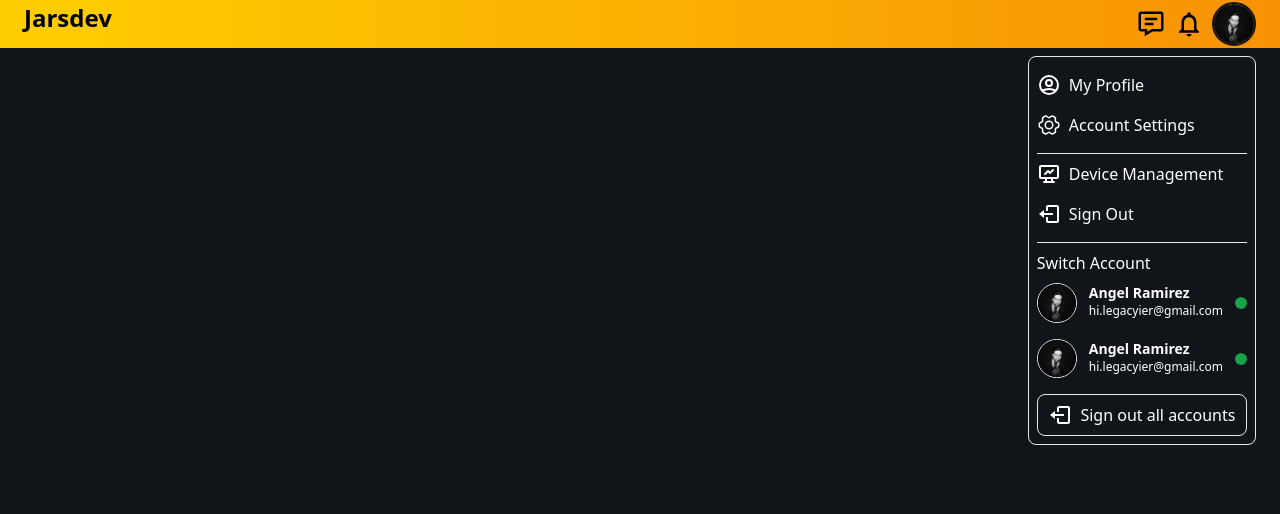
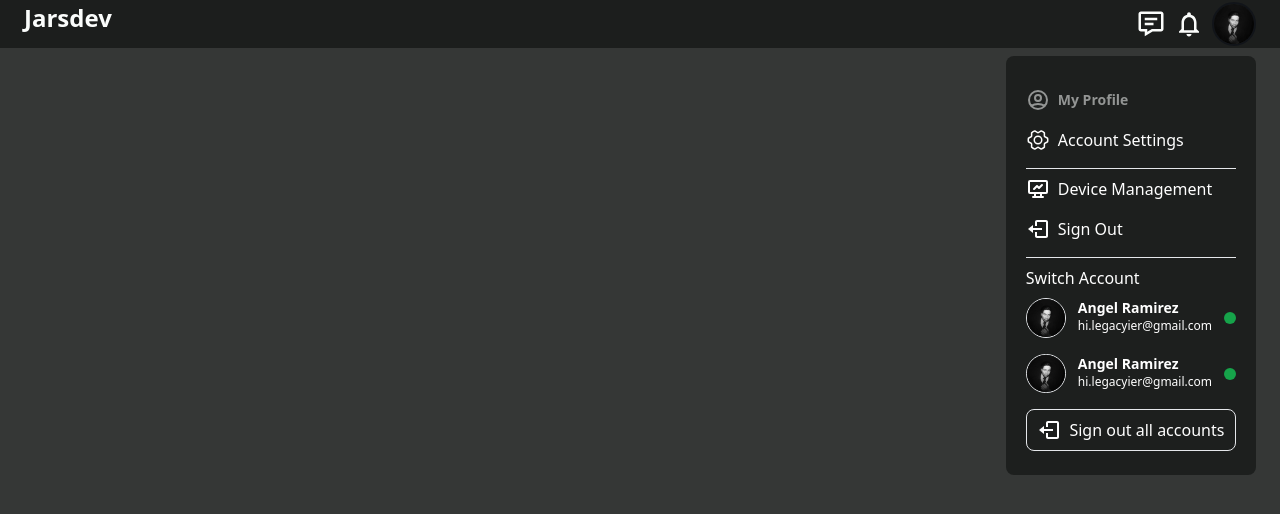
Before and after one commit to ImJars/menu-profile-design, a React (Vite) app: page / in a window 1280 px wide. Both pictures are taken after a click on the button 1234 px from the left and 23 px from the top of the page. Shown: the top 514 px of the page. Built offline with nearby package versions, Linux system fonts and the light colour scheme.

Commit message:
Add new -color-design

```diff
--- a/src/App.jsx
+++ b/src/App.jsx
@@ -14,17 +14,17 @@ function App() {
   };
   return (
     <>
-      <section className="h-screen w-screen bg-primary font-sans">
-        <header className="bg-gradient-to-r from-secondary to-third w-full h-12">
+      <section className="h-screen w-screen bg-newPrimary font-sans">
+        <header className="bg-newSecondary w-full h-12">
           <div className="flex items-center h-full mx-6">
             <div className="flex justify-between w-full">
-              <h1 className="text-pretty text-2xl font-extrabold text-center h-full flex items-center">
+              <h1 className="text-newText text-pretty text-2xl font-extrabold text-center h-full flex items-center">
                 Jarsdev
               </h1>
               <div className="flex items-center static">
                 <div className="flex space-x-2 items-center">
-                  <BiMessageDetail className="text-pretty text-3xl" />
-                  <MdOutlineNotifications className="text-pretty text-3xl" />
+                  <BiMessageDetail className="text-newText text-pretty text-3xl" />
+                  <MdOutlineNotifications className="text-newText text-pretty text-3xl" />
                   <button
                     onClick={changeActive}
                     className="rounded-full border-2 border-primary"
@@ -37,7 +37,7 @@ function App() {
                   </button>
                 </div>
                 <motion.div
-                  className={`absolute top-14 right-6 border rounded-lg ${!active ? 'hidden' : ''}`}
+                  className={`bg-newThird px-3 py-4 absolute top-14 right-6 border-newThird rounded-lg ${!active ? 'hidden' : ''}`}
                   initial={{ opacity: 0, y: -20 }}
                   animate={{ opacity: active ? 1 : 0, y: active ? 0 : -20 }}
                   transition={{ duration: 0.3 }}
@@ -47,8 +47,8 @@ function App() {
                       <ul className="text-white border-b">
                         <li>
                           <button className="w-full flex items-center my-2">
-                            <HiOutlineUserCircle className="text-2xl" />
-                            <span className="ml-2">My Profile</span>
+                            <HiOutlineUserCircle className="text-newFifth text-2xl" />
+                            <span className="ml-2 text-newFifth text-sm font-semibold">My Profile</span>
                           </button>
                         </li>
                         <li className="flex items-center my-2">
--- a/tailwind.config.js
+++ b/tailwind.config.js
@@ -16,7 +16,8 @@ export default {
         newSecondary: "#1C1E1D",
         newThird: "#1D1F1E",
         newFourth: "#828484",
-        newFifth: "#323334",
+        newFifth: "#939594",
+        newText: "#FBFDFC",
       },
     },
   },
```
